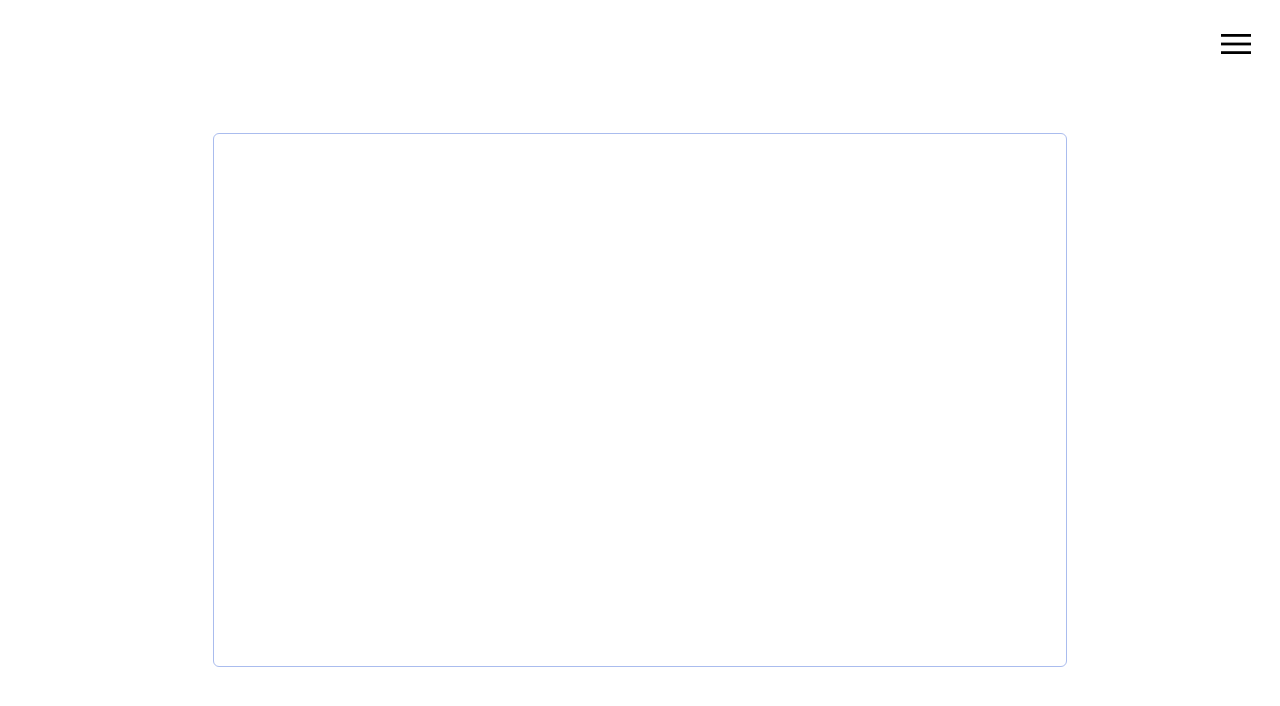
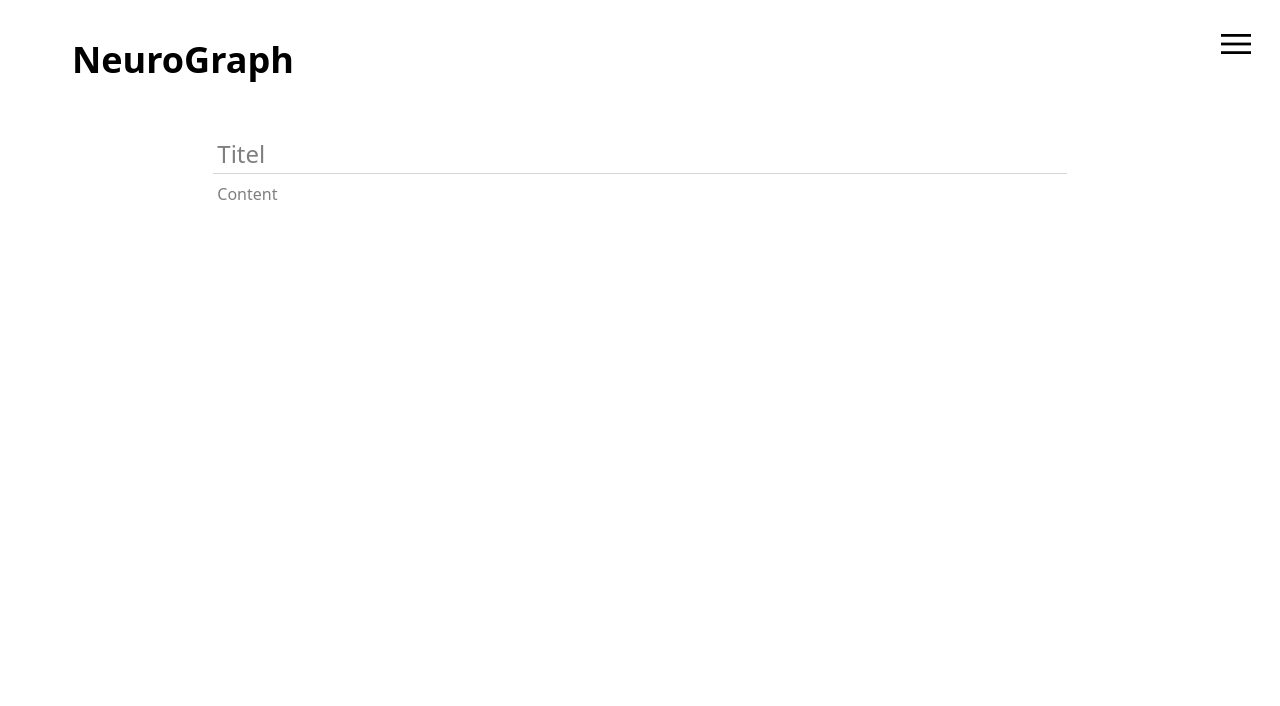
Before and after one commit to Dannyyy101/NeuroGraph, a Next.js app in the folder apps/frontend/: page /documents/1 in a window 1280 px wide. Shown: the top 706 px of the page. Built offline with nearby package versions, Linux system fonts and the light colour scheme.

Commit message:
feat: update layout of Document and Home components; adjust styles for better alignment

```diff
--- a/apps/frontend/src/app/documents/[documentId]/page.tsx
+++ b/apps/frontend/src/app/documents/[documentId]/page.tsx
@@ -1,4 +1,5 @@
 "use client";
+import Link from "next/link";
 import { useState } from "react";
 
 export default function Document() {
@@ -6,11 +7,23 @@ export default function Document() {
 
   return (
     <main className="w-screen h-screen flex justify-center items-center">
+      <Link
+        href={"/"}
+        className="text-4xl font-bold ml-10 absolute left-8 top-10"
+      >
+        NeuroGraph
+      </Link>
       <section className="w-2/3 h-2/3">
+        <input
+          className="w-full h-10 pl-1 text-2xl focus:outline-none"
+          placeholder="Titel"
+        />
+        <div className="h-[1px] w-full bg-gray-300"></div>
         <textarea
+          placeholder="Content"
           value={content}
           onChange={(e) => setContent(e.target.value)}
-          className="w-full h-full pl-1 border border-secondary-200 rounded-md resize-none focus:outline-none"
+          className="mt-2 w-full h-full pl-1 rounded-md resize-none focus:outline-none"
         ></textarea>
       </section>
     </main>
--- a/apps/frontend/src/app/page.tsx
+++ b/apps/frontend/src/app/page.tsx
@@ -43,8 +43,10 @@ export default function Home() {
 
   return (
     <div className="">
-      <h1 className="text-4xl font-bold mt-10 ml-10">NeuroGraph</h1>
-      <div className="w-full flex justify-center mt-10">
+      <h1 className="text-4xl font-bold ml-10 absolute left-8 top-10">
+        NeuroGraph
+      </h1>
+      <div className="w-full flex justify-center mt-40">
         <input
           className="w-96 h-10 rounded-md pl-1 border border-black"
           value={userInput}
```
